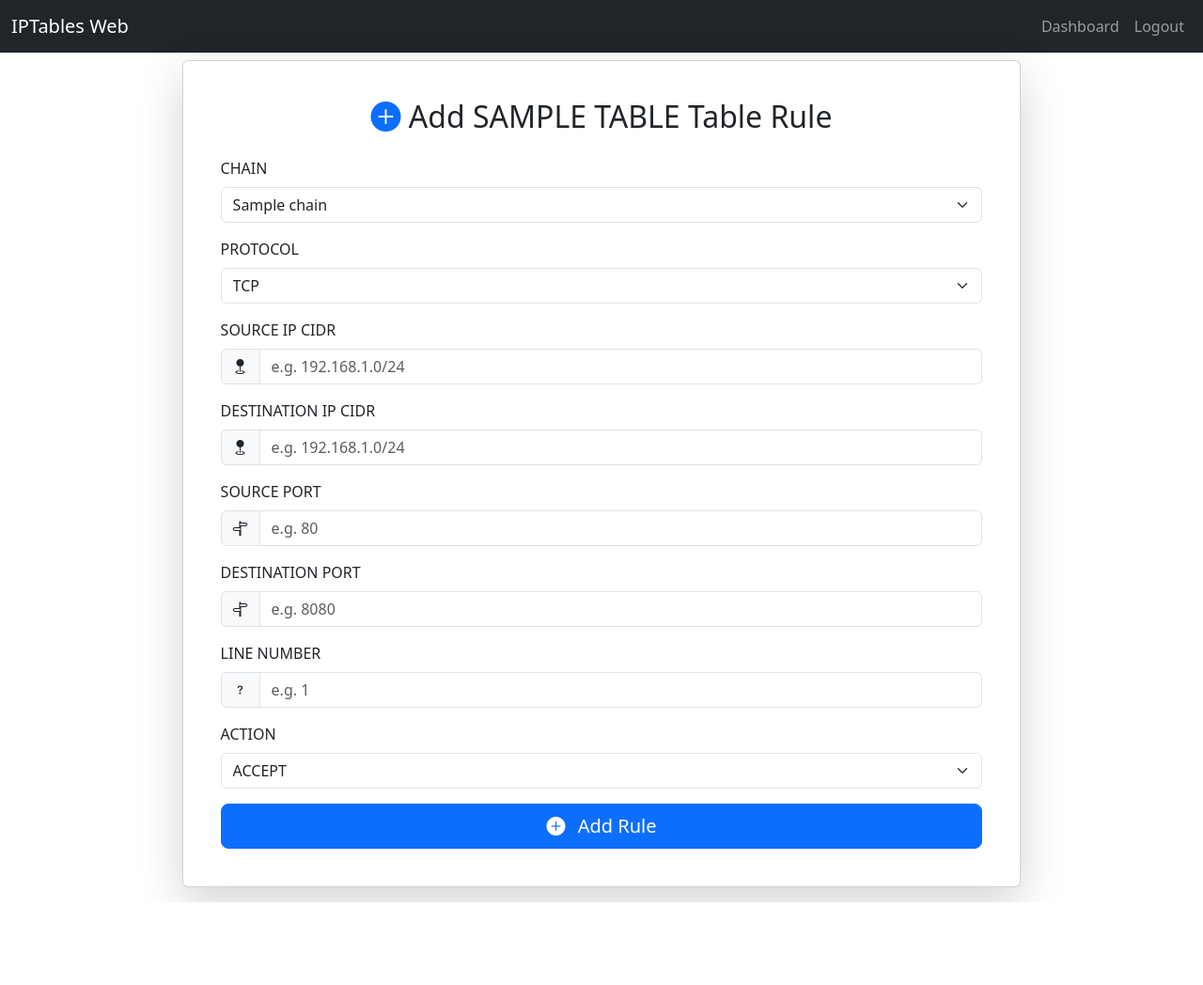
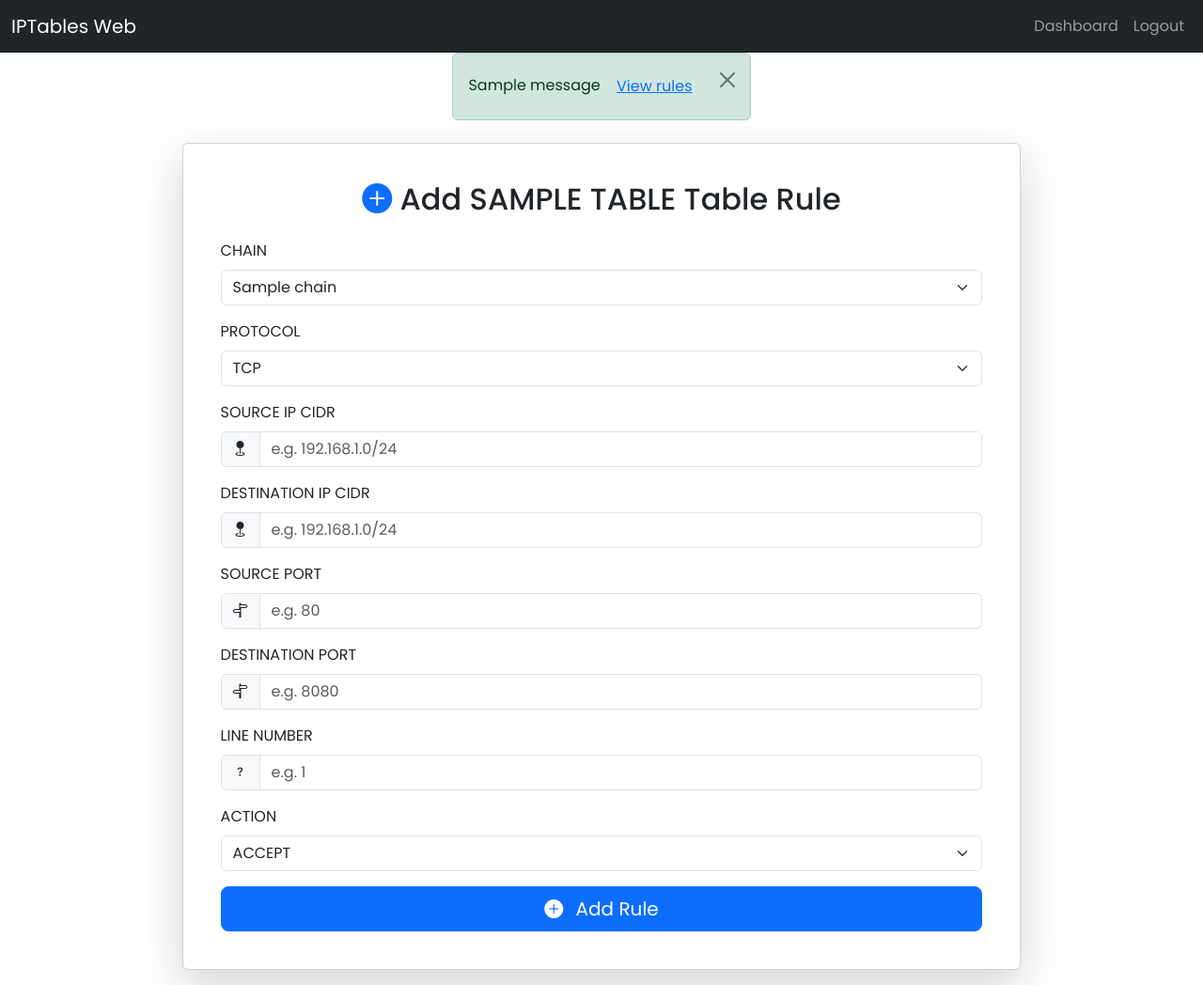
Before and after one commit to Swaminathan007/iptables-gui, a Flask app: template templates/ruleadd.html in a window 1280 px wide. Shown: the whole page at 94% size. Before the commit the page ends 960 px from the top, so only its background shows below. Run offline with Flask 3, Linux system fonts and the light colour scheme; the template is opened without the code that fills it: most values are stand-ins (such as "Sample title", 1, 10 or a date in 2020); one stand-in notice (Sample message) is shown.

Commit message:
Font changed

```diff
--- a/templates/base.html
+++ b/templates/base.html
@@ -6,6 +6,12 @@
     <title>{%block title%} {%endblock%}</title>
     <link href="https://cdn.jsdelivr.net/npm/bootstrap@5.3.0/dist/css/bootstrap.min.css" rel="stylesheet">
     <link rel="stylesheet" href="https://cdn.jsdelivr.net/npm/bootstrap-icons@1.11.3/font/bootstrap-icons.min.css">
+    <style>
+        @import url('https://fonts.googleapis.com/css2?family=Poppins:ital,wght@0,100;0,200;0,300;0,400;0,500;0,600;0,700;0,800;0,900;1,100;1,200;1,300;1,400;1,500;1,600;1,700;1,800;1,900&display=swap');
+        *{
+            font-family: poppins;
+        }
+    </style>
 </head>
 <body>
     {%block content%}
--- a/templates/dashboard.html
+++ b/templates/dashboard.html
@@ -33,7 +33,7 @@
                             <!-- Table Icon -->
                             <div class="mb-3 text-center">
                                 <!-- You can use different icons based on the table name if desired -->
-                                <i class="bi bi-collection-play-fill display-4 text-primary"></i>
+                                <i class="bi bi-shield-shaded display-4 text-primary"></i>
                             </div>
                             <!-- Table Name -->
                             <h5 class="card-title text-center">{{ table.capitalize() }} Table</h5>
--- a/templates/ruleadd.html
+++ b/templates/ruleadd.html
@@ -4,7 +4,19 @@
 
     {% include 'navbar.html' %}
 
-    <div class="container d-flex align-items-center justify-content-center min-vh-100">
+    <div class="container d-flex align-items-center flex-column justify-content-center min-vh-100">
+        {% with messages = get_flashed_messages(with_categories=true) %}
+            {% if messages %}
+            {% for category, message in messages %}
+                <div class="alert alert-{{ category }} alert-dismissible fade show" role="alert">
+                {{ message }}
+                <a href="/iptables/{{table}}" class="btn btn-link">View rules</a>
+                <button type="button" class="btn-close" data-bs-dismiss="alert" aria-label="Close"></button>
+                </div>
+            {% endfor %}
+            {% endif %}
+        {% endwith %}
+
         <div class="card shadow-lg p-4 w-100 mt-2 mb-3" style="max-width: 80%;">
             <div class="card-body">
                 <h2 class="card-title text-center mb-4">
@@ -38,7 +50,7 @@
                         <label for="source_ip" class="form-label">SOURCE IP CIDR</label>
                         <div class="input-group">
                             <span class="input-group-text"><i class="bi bi-geo-fill"></i></span>
-                            <input type="text" name="source_ip" id="source_ip" class="form-control" placeholder="e.g. 192.168.1.0/24" required>
+                            <input type="text" name="source_ip" id="source_ip" class="form-control" placeholder="e.g. 192.168.1.0/24">
                         </div>
                           </div>
 
@@ -47,7 +59,7 @@
                         <label for="destination_ip" class="form-label">DESTINATION IP CIDR</label>
                         <div class="input-group">
                             <span class="input-group-text"><i class="bi bi-geo-fill"></i></span>
-                            <input type="text" name="destination_ip" id="destination_ip" class="form-control" placeholder="e.g. 192.168.1.0/24" required>
+                            <input type="text" name="destination_ip" id="destination_ip" class="form-control" placeholder="e.g. 192.168.1.0/24">
                         </div>
                                </div>
 
```
